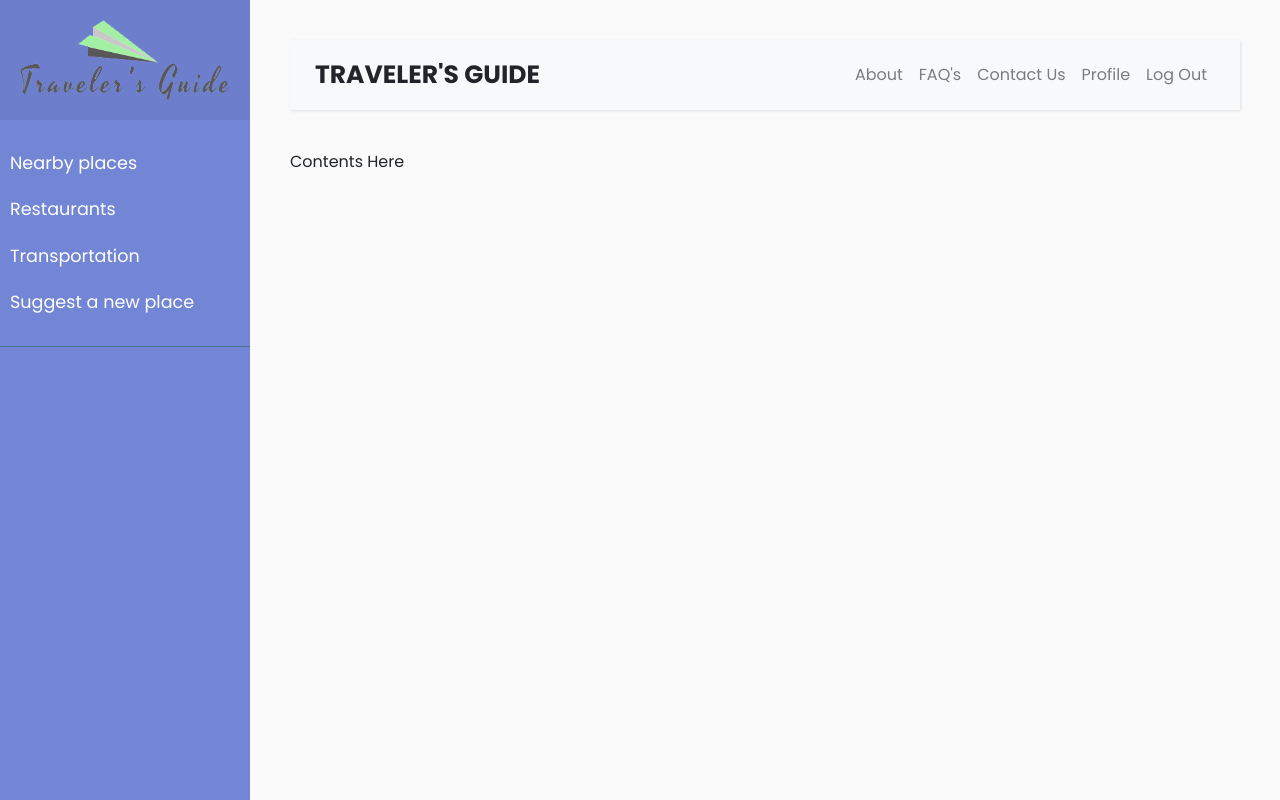
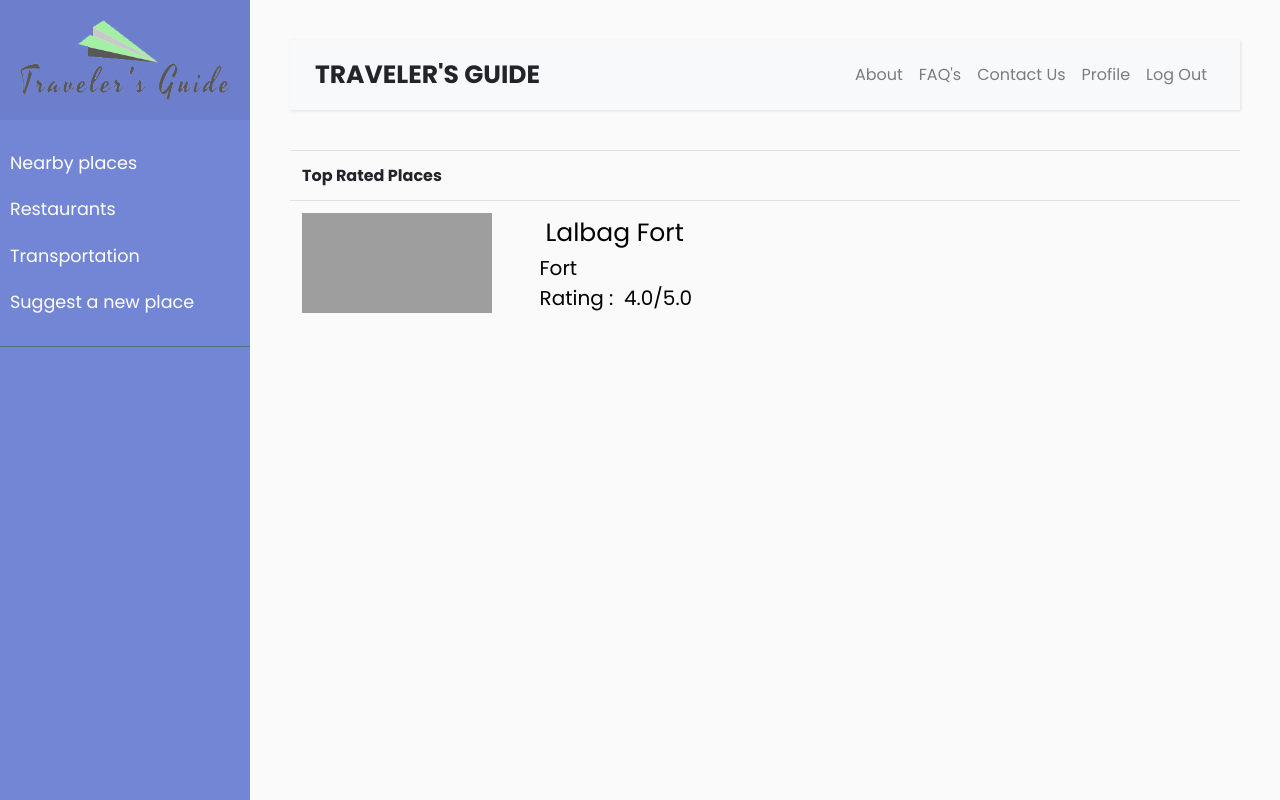
Before and after one commit to SoumitSaha/Travelers_Guide, a Django app: page /user/home/ in a window 1280 px wide. Run offline with Django 3.2, Linux system fonts and the light colour scheme; a user stored in the database is signed in; data comes from the database, SQL or seed files in the repository; both versions use the stored data as it was after the commit; some libraries are stand-ins or nearby versions; grey boxes are pictures that could not be loaded.

Commit message:
Home Page

```diff
--- a/Travelers_Guide/Places/views.py
+++ b/Travelers_Guide/Places/views.py
@@ -7,9 +7,10 @@ from django.db.models import Q
 from math import sin, cos, sqrt, atan2, radians
 from django.contrib.auth.models import User
 from django.contrib.auth import authenticate, login, logout
-from django.db import IntegrityError
+from django.db import IntegrityError, connection
 from django.views.decorators.cache import cache_control
 from django.contrib.auth.decorators import login_required
+from collections import namedtuple
 
 from Restaurants.views import user_restaurants, wraper
 
@@ -21,6 +22,10 @@ User_Id = 0
 place_global = 0
 
 
+def namedtuplefetchall(cursor):
+    desc = cursor.description
+    nt_result = namedtuple('Result', [col[0] for col in desc])
+    return [nt_result(*row) for row in cursor.fetchall()]
 
 
 def project_home(request, *args, **kwargs):
@@ -119,15 +124,36 @@ def user_home(request, *args, **kwargs):
             User_Id = Tourist.objects.get(user_name=Username)
             print(User_Id.tourist_id)
             login(request, user)
-            return render(request, "user_home.html", {})
+
+            cursor = connection.cursor()
+            cursor.execute("SELECT * FROM Places WHERE average_rating>=3.0")
+            t_places = namedtuplefetchall(cursor)
+
+            j = {
+
+                'top_places': t_places,
+            }
+
+
+            print(t_places)
+            return render(request, "user_home.html", j)
         else:
             return render(request, "user_login_again.html", {})
     else:
         if request.user.is_authenticated:
-            return render(request, "user_home.html", {})
+
+            cursor = connection.cursor()
+            cursor.execute("SELECT * FROM Places WHERE average_rating>=3.0")
+            t_places = namedtuplefetchall(cursor)
+
+            j = {
+
+                'top_places': t_places,
+            }
+            print(t_places)
+            return render(request, "user_home.html", j)
         else:
             return render(request, "user_login_continue.html", {})
-
 
 
 def user_places(request, *args, **kwargs):
--- a/Travelers_Guide/templates/food_search.html
+++ b/Travelers_Guide/templates/food_search.html
@@ -272,7 +272,6 @@ tbody:hover tr:hover td {
 
 
 
-
 </style>
 </head>
 <body>
--- a/Travelers_Guide/templates/place_details.html
+++ b/Travelers_Guide/templates/place_details.html
@@ -71,7 +71,7 @@
             <nav class="navbar navbar-expand-lg navbar-light bg-light">
                 <div class="container-fluid">
 
-                    <ul class="nav navbar-nav ml-auto"><li class="nav-item"><a href="#"><b style="font-size:25px">TRAVELER'S GUIDE</b></a></li></ul>
+                    <ul class="nav navbar-nav ml-auto"><li class="nav-item"><a href="{% url 'userhome' %}"><b style="font-size:25px">TRAVELER'S GUIDE</b></a></li></ul>
 
                     <div class="collapse navbar-collapse" id="navbarSupportedContent">
                         <ul class="nav navbar-nav ml-auto">
--- a/Travelers_Guide/templates/places.html
+++ b/Travelers_Guide/templates/places.html
@@ -61,7 +61,7 @@
             <nav class="navbar navbar-expand-lg navbar-light bg-light">
                 <div class="container-fluid">
 
-                    <ul class="nav navbar-nav ml-auto"><li class="nav-item"><a href="#"><b style="font-size:25px">TRAVELER'S GUIDE</b></a></li></ul>
+                    <ul class="nav navbar-nav ml-auto"><li class="nav-item"><a href="{% url 'userhome' %}"><b style="font-size:25px">TRAVELER'S GUIDE</b></a></li></ul>
 
                     <div class="collapse navbar-collapse" id="navbarSupportedContent">
                         <ul class="nav navbar-nav ml-auto">
--- a/Travelers_Guide/templates/user_home.html
+++ b/Travelers_Guide/templates/user_home.html
@@ -34,7 +34,19 @@
 		#map { width:100%;height:100%;padding:0;margin:0; }
 		.address { cursor:pointer }
 		.address:hover { color:#AA0000 }
-
+        .b_class{
+	        background-color: Transparent;
+            background-repeat:no-repeat;
+            border: none;
+            cursor:pointer;
+            overflow: hidden;
+            outline:none;
+            font-size:25px;
+            color: #000000;
+        }
+        .b_class:focus {
+            outline:none;
+        }
 	</style>
 </head>
 <body>
@@ -65,7 +77,7 @@
             <nav class="navbar navbar-expand-lg navbar-light bg-light">
                 <div class="container-fluid">
 
-                    <ul class="nav navbar-nav ml-auto"><li class="nav-item"><a href="#"><b style="font-size:25px">TRAVELER'S GUIDE</b></a></li></ul>
+                    <ul class="nav navbar-nav ml-auto"><li class="nav-item"><a href="{% url 'userhome' %}"><b style="font-size:25px">TRAVELER'S GUIDE</b></a></li></ul>
 
                     <div class="collapse navbar-collapse" id="navbarSupportedContent">
                         <ul class="nav navbar-nav ml-auto">
@@ -89,7 +101,28 @@
                 </div>
             </nav>
 
-			Contents Here
+
+            <table class="table">
+		        <tr>
+			        <th colspan="4">Top Rated Places</th>
+		        </tr>
+		        {% for places in top_places %}
+                <form action="{% url 'placedetails' %}" method='POST'>{% csrf_token %}
+		        <tr>
+			        <td align="left" style="width: 25%">
+				        <img src={{ places.sample_pic }} id="image" alt="just nothing" height = "100" width="190">
+			        </td>
+                    <td><a style="font-size:25px; color:#000000"><b><button class="b_class">{{ places.name }}</button></b></a><a style="font-size:20px; color:#000000"><br>{{ places.category }}<br>Rating : &nbsp{{ places.average_rating }}/5.0</th>
+
+			        <!-- <td border=3 height=100 width=100><img width="150" height="100" src = {{ food.pic }}></th>  -->
+		        </tr>
+                    <input type="hidden" name="table_data" value={{ places.place_id }} />
+                </form>
+                {% endfor %}
+            </table>
+
+
+
 		</div>
 	</div>
 </body>
```
Also changed, not shown: Travelers_Guide/db.sqlite3.
